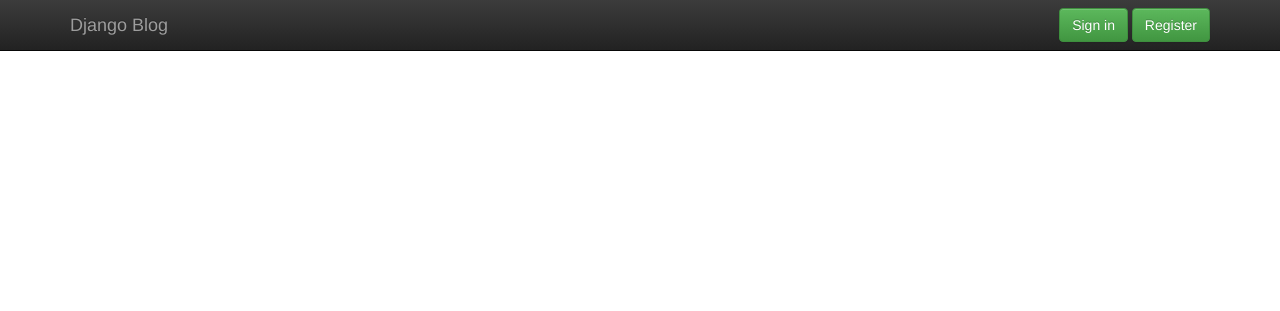
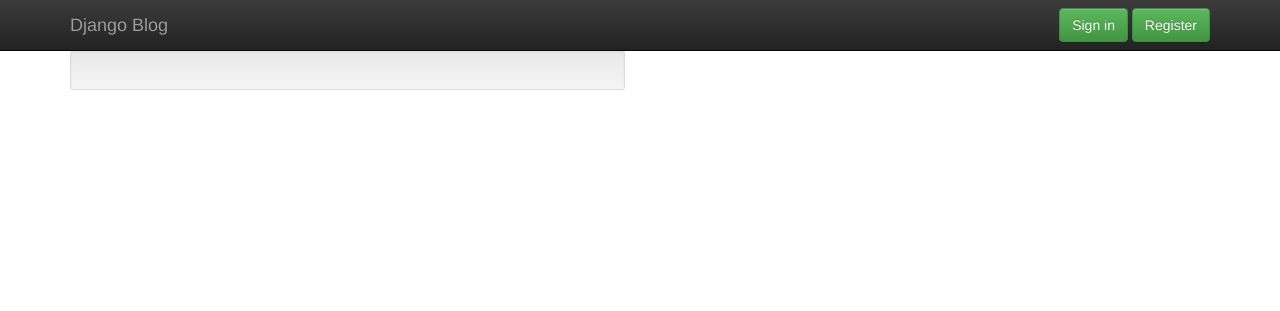
Before and after one commit to liberbell/py27, a Django app: template django_project/users/templates/users/profile.html in a window 1280 px wide. Shown: the top 311 px of the page. Run offline with Django 3.2, Linux system fonts and the light colour scheme; the template is opened without the code that fills it, so the values that code supplies are empty; some libraries are stand-ins or nearby versions.

Commit message:
profile1

```diff
--- a/django_project/users/templates/users/profile.html
+++ b/django_project/users/templates/users/profile.html
@@ -2,7 +2,17 @@
 
 {% block content %}
 <div class="container">
-    <h2>{{ user.username }}</h2>
+    <div class="row">
+        <div class="col-xs-12 col-sm-6 col-md-6">
+            <div class="well well-sm">
+                <div class="row">
+                    <div class="col-sm-6 col-md-4">
+                        <img src="{{ user.profile.image.url }}" alt="" class="imnage-rounded image-responsive"/>
+                    </div>
+                </div>
+            </div>
+        </div>
+    </div>
 </div>
 {% endblock content %}
 
```
